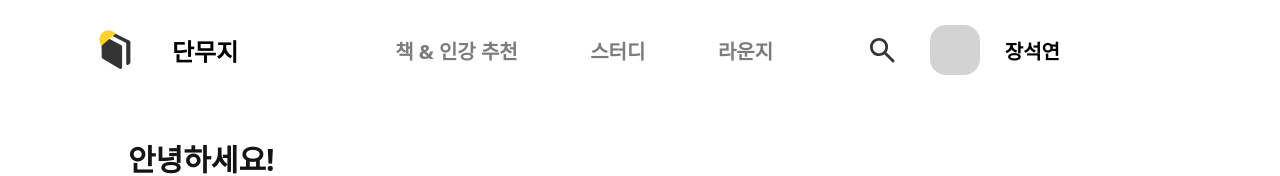
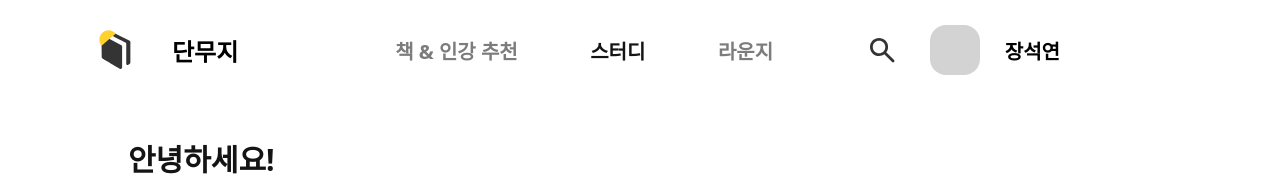
Before and after one commit to DSM-DanMuZi/dsm-danmuzi-frontend, a Next.js app: page /study in a window 1280 px wide. Shown: the top 176 px of the page. Built offline with nearby package versions, Linux system fonts and the light colour scheme; a web font is replaced by a local one.

Commit message:
fix: header

```diff
--- a/components/common/header/index.tsx
+++ b/components/common/header/index.tsx
@@ -2,9 +2,10 @@ import styled from "@emotion/styled";
 import { SearchButton, Logo } from "@/public/assets";
 import Image from "next/image";
 import { useState } from "react";
+import { useRouter } from "next/router";
 import { css } from "@emotion/react";
 import Link from "next/link";
-import Button from "@/styles/button";
+import Button from "../button";
 
 const Header = () => {
   const [login, setLogin] = useState<Boolean>(true);
@@ -14,9 +15,11 @@ const Header = () => {
     setSearch(!search);
   };
 
-  const searchOut = (e: React.MouseEvent<HTMLDivElement>)  => {
+  const searchOut = (e: React.MouseEvent<HTMLDivElement>) => {
     e.stopPropagation();
-  }
+  };
+
+  const router = useRouter();
 
   return (
     <_Wrapper>
@@ -44,9 +47,21 @@ const Header = () => {
       ) : (
         <>
           <_TextWrapper>
-            <_PageText>책 & 인강 추천</_PageText>
-            <_PageText>스터디</_PageText>
-            <_PageText>라운지</_PageText>
+            <Link href="/recommendedpage">
+              <_PageText isSelected={router.pathname === "/recommededpage"}>
+                책 & 인강 추천
+              </_PageText>
+            </Link>
+            <Link href="/study">
+              <_PageText isSelected={router.pathname === "/study"}>
+                스터디
+              </_PageText>
+            </Link>
+            <Link href="/lounge">
+              <_PageText isSelected={router.pathname === "/lounge"}>
+                라운지
+              </_PageText>
+            </Link>
           </_TextWrapper>
           <_UserProfile>
             <_UserImage></_UserImage>
@@ -117,8 +132,9 @@ const _TextWrapper = styled.div`
   ${TextCss}
 `;
 
-const _PageText = styled.span`
-  color: ${({ theme }) => theme.color.gray700};
+const _PageText = styled.span<{ isSelected: boolean }>`
+  color: ${({ theme, isSelected }) =>
+    isSelected ? theme.color.gray000 : theme.color.gray700};
   font-size: 20px;
   cursor: pointer;
   font-weight: 600;
```
